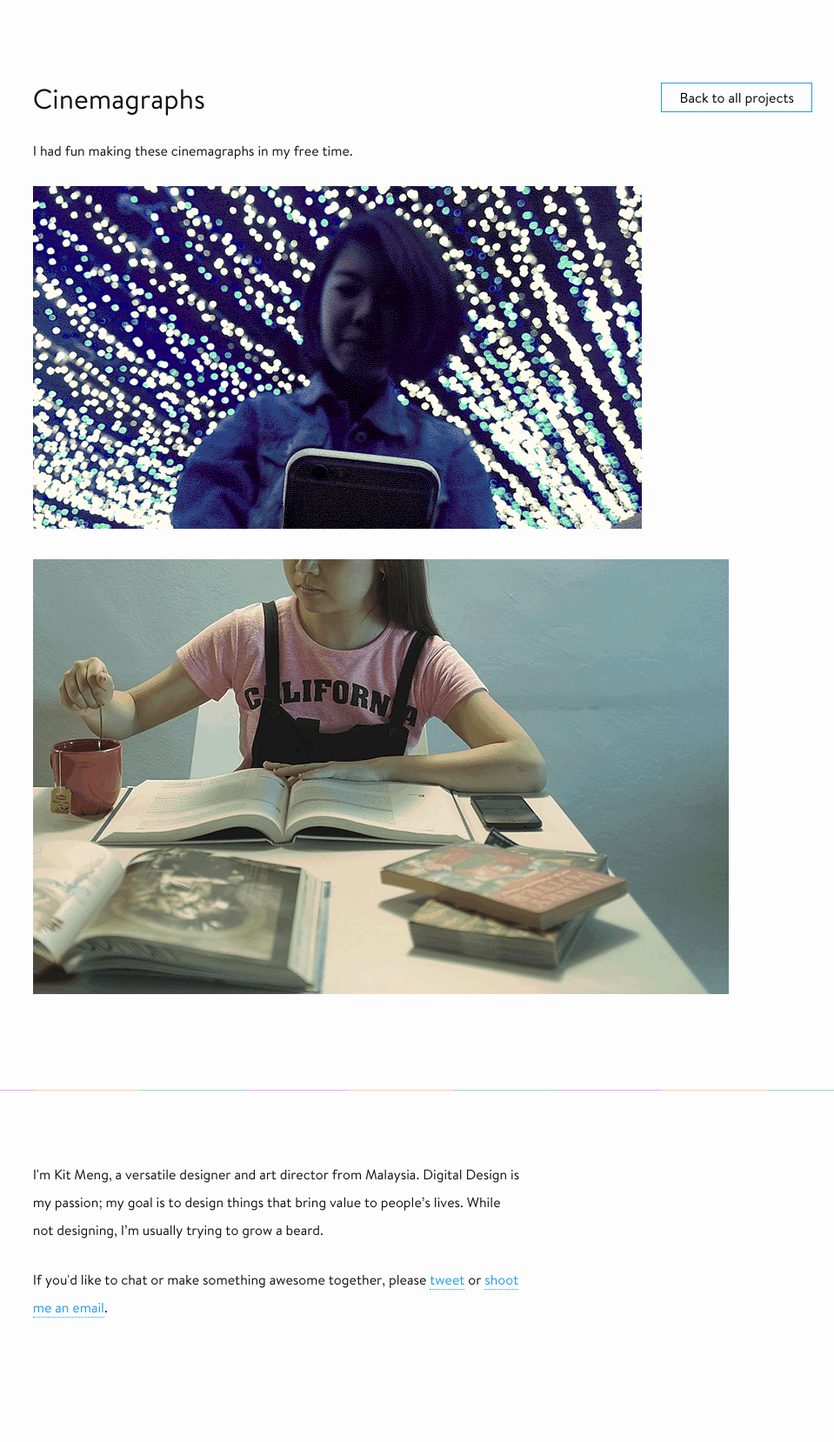
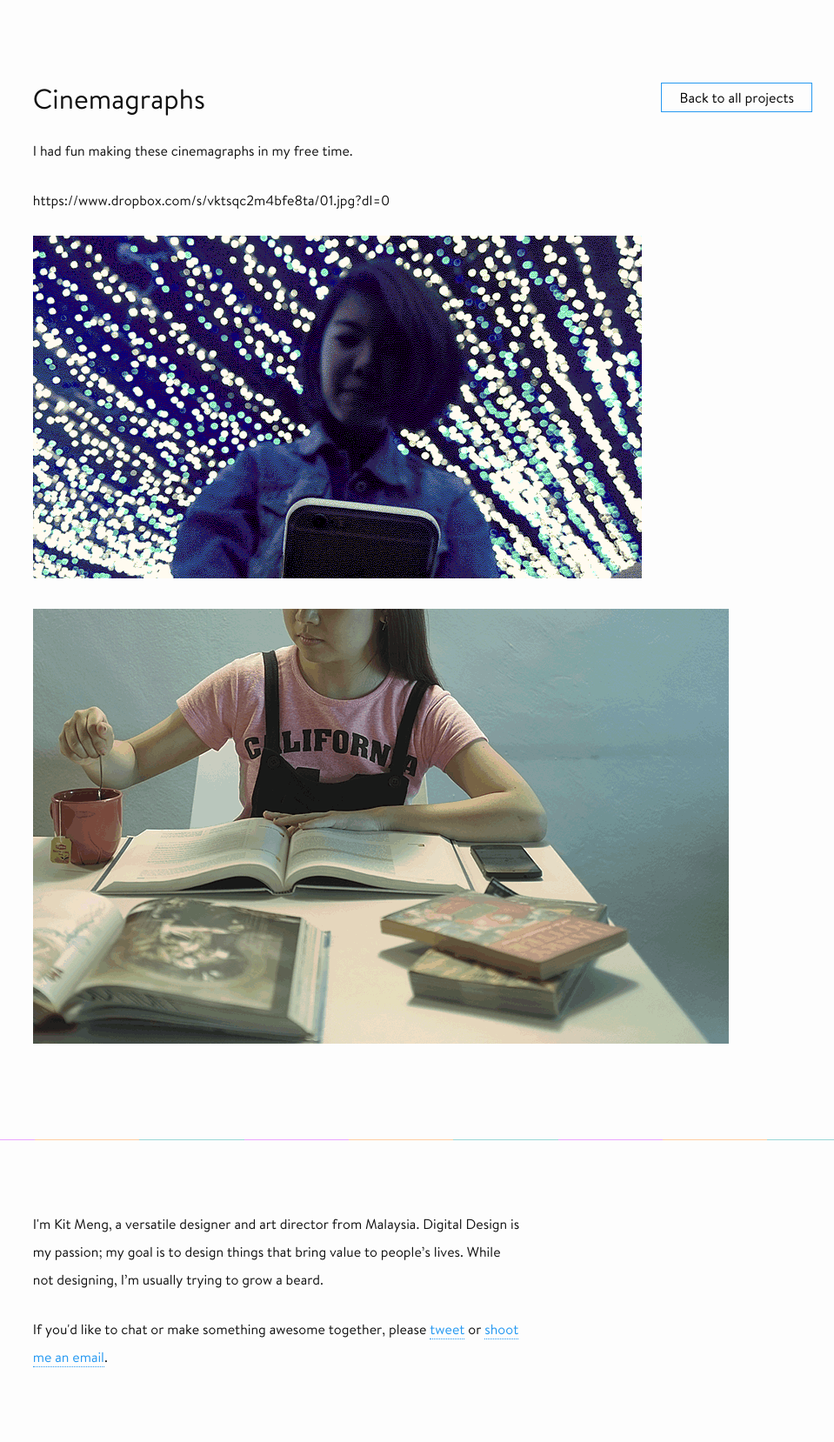
Before and after one commit to kitmeng/kitmeng.github.io, a Jekyll site: the page built from _posts/2016-01-01-cinemagraphs.markdown, in a window 1280 px wide. Shown: the whole page at 87% size, without its empty margins (321-1280 px from the left). Built offline with Jekyll 4.4.1, drawn with Linux system fonts in a browser that asks for light colours; nearby versions of some CDN libraries; a script that is not in the unit is left out; before the commit the page ends 1601 px from its top, so only the background shows below that; some of the changed lines change nothing that is shown.

Commit message:
Updated Cinemagraphs

```diff
--- a/_posts/2016-01-01-cinemagraphs.markdown
+++ b/_posts/2016-01-01-cinemagraphs.markdown
@@ -10,6 +10,8 @@ layout: post
 
 <p>I had fun making these cinemagraphs in my free time.</p>
 
+https://www.dropbox.com/s/vktsqc2m4bfe8ta/01.jpg?dl=0
+
 ![01-8725e1.gif](/uploads/01-8725e1.gif)
 
 ![02.gif](/uploads/02.gif)
```
